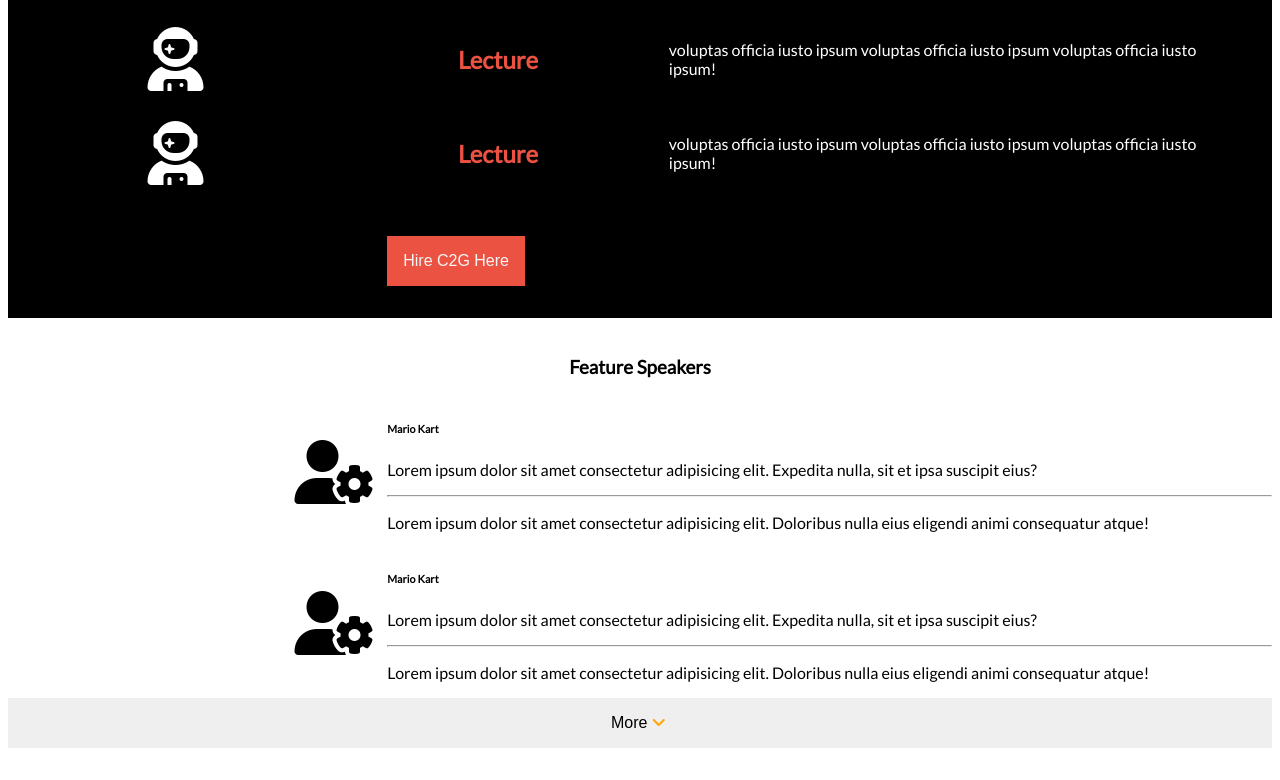
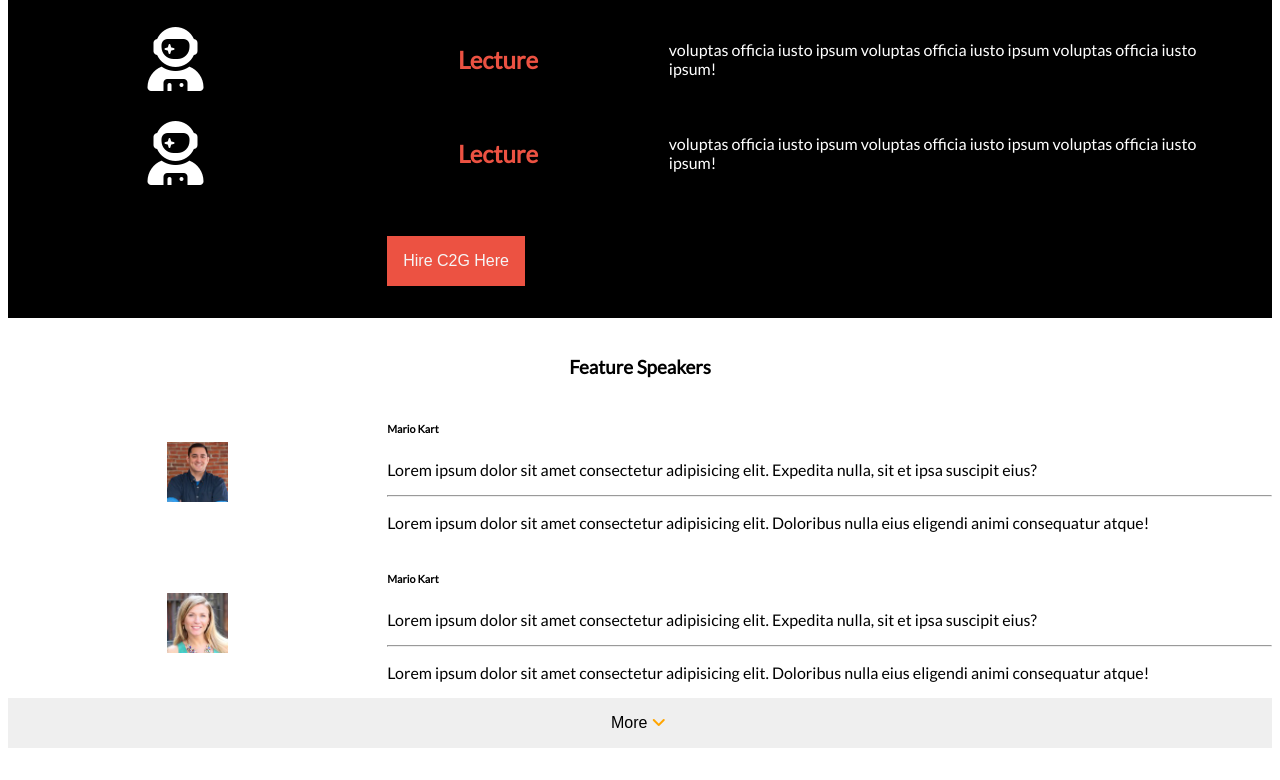
Before and after one commit to gjuliao/code2grow_agency, a website: page index.html in a window 1280 px wide. Shown: the part 741-1521 px from the top of the page. Drawn offline with Linux system fonts and the light colour scheme.

Commit message:
Fixed linter errors and margins

```diff
--- a/index.html
+++ b/index.html
@@ -76,7 +76,7 @@
             <h3>Feature Speakers</h3>
             <div class="all_speakers">
                 <div class="card_speaker">
-                    <i class="fa-solid fa-user-gear"></i>
+                    <img src="./guy_one.jpeg" alt="Main speaker">
                     <div class="speaker_details">
                         <h6>Mario Kart</h6>
                         <p>Lorem ipsum dolor sit amet consectetur adipisicing elit. Expedita nulla, sit et ipsa suscipit eius?</p>
@@ -85,7 +85,7 @@
                     </div>
                 </div>
                 <div class="card_speaker">
-                    <i class="fa-solid fa-user-gear"></i>
+                    <img src="./ladies_one.jpeg" alt="Main Speaker">
                     <div class="speaker_details">
                         <h6>Mario Kart</h6>
                         <p>Lorem ipsum dolor sit amet consectetur adipisicing elit. Expedita nulla, sit et ipsa suscipit eius?</p>
--- a/styles.css
+++ b/styles.css
@@ -8,7 +8,6 @@ body {
 header {
   background-color: #f7f7f7;
 }
-
 
 /* Navbar */
 .hamburguer {
@@ -114,6 +113,14 @@ header {
 
 .card_speaker {
   display: flex;
+}
+
+.card_speaker img {
+  max-width: 25%;
+  max-height: 40%;
+  justify-self: center;
+  align-self: center;
+  margin: auto;
 }
 
 .fa-user-gear {
@@ -222,7 +229,8 @@ i .fa-solid .fa-user-gear {
   padding: 0 1em;
 }
 
-.fa-brands, .fa-solid {
+.fa-brands,
+.fa-solid {
   font-size: 4em;
   margin-right: 0.2em;
 }
```
Also changed, not shown: guy_one.jpeg (added), ladies_one.jpeg (added). Lines whose indentation alone changed are shown as unchanged.
